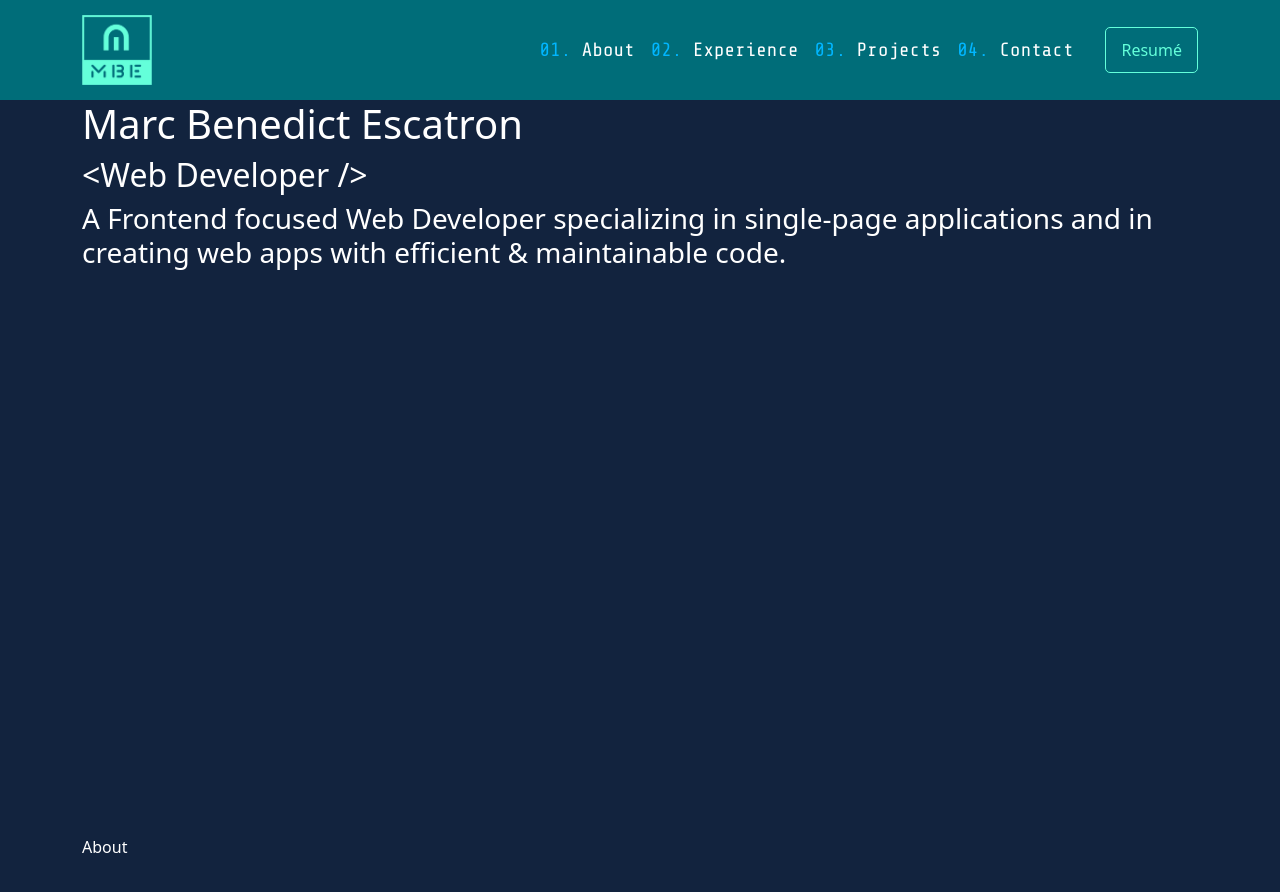
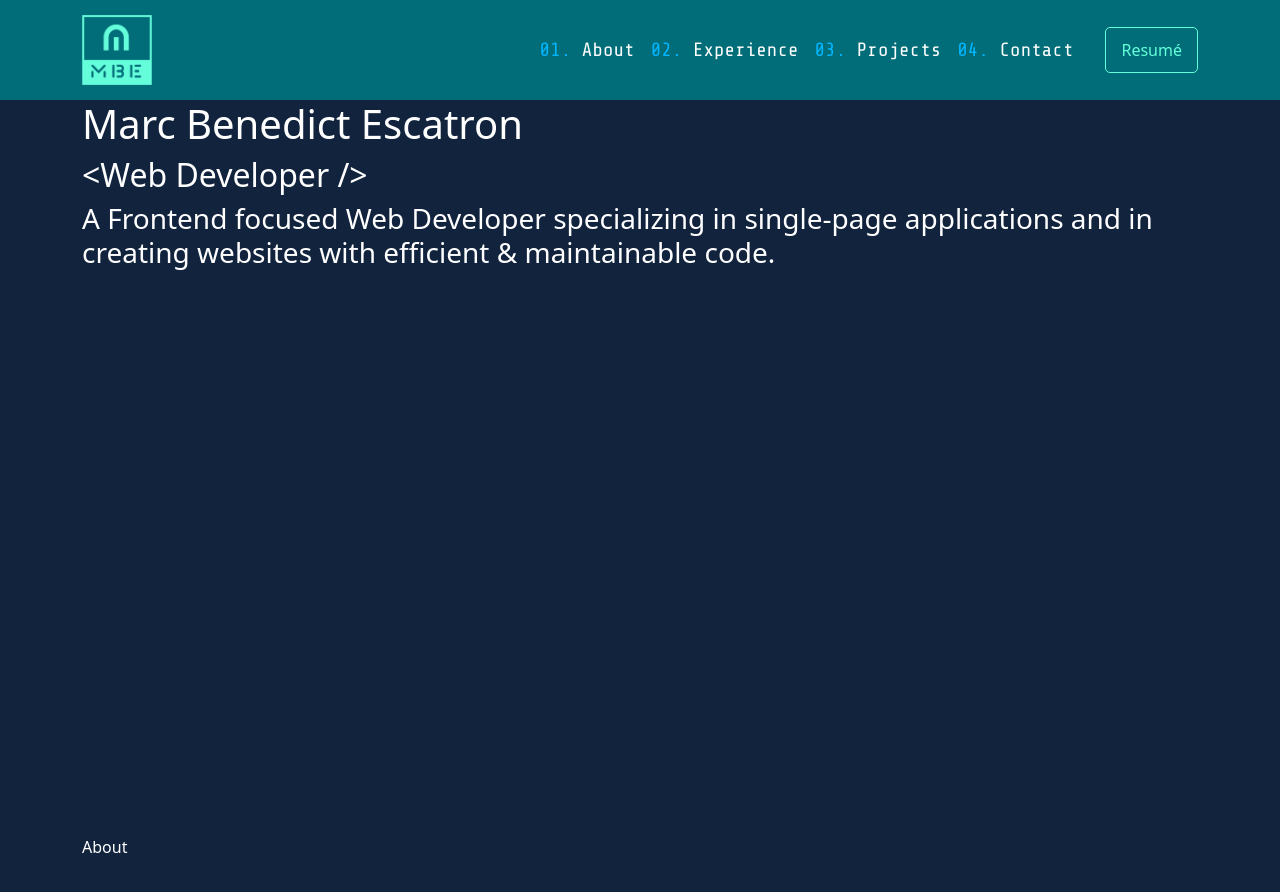
Before and after one commit to MarcEscatron07/marc-portfolio-nextjs, a Next.js app: page / in a window 1280 px wide. Shown: the top 892 px of the page. Built offline with nearby package versions, Linux system fonts and the light colour scheme.

Commit message:
updated 'web apps' to 'websites'

```diff
--- a/pages/index.tsx
+++ b/pages/index.tsx
@@ -17,7 +17,7 @@ export default function Home() {
         <section id="home" className="page-section pt-0">
           <h1>Marc Benedict Escatron</h1>
           <h2>&lt;Web Developer /&gt;</h2>
-          <h3>A Frontend focused Web Developer specializing in single-page applications and in creating web apps with efficient & maintainable code.</h3>
+          <h3>A Frontend focused Web Developer specializing in single-page applications and in creating websites with efficient & maintainable code.</h3>
         </section>
         <About />
         <Experience />
```
